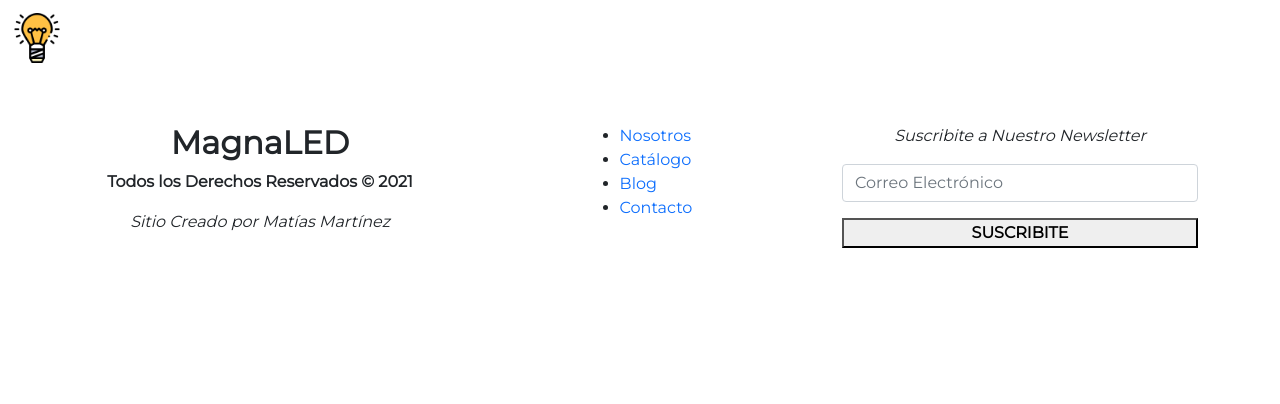
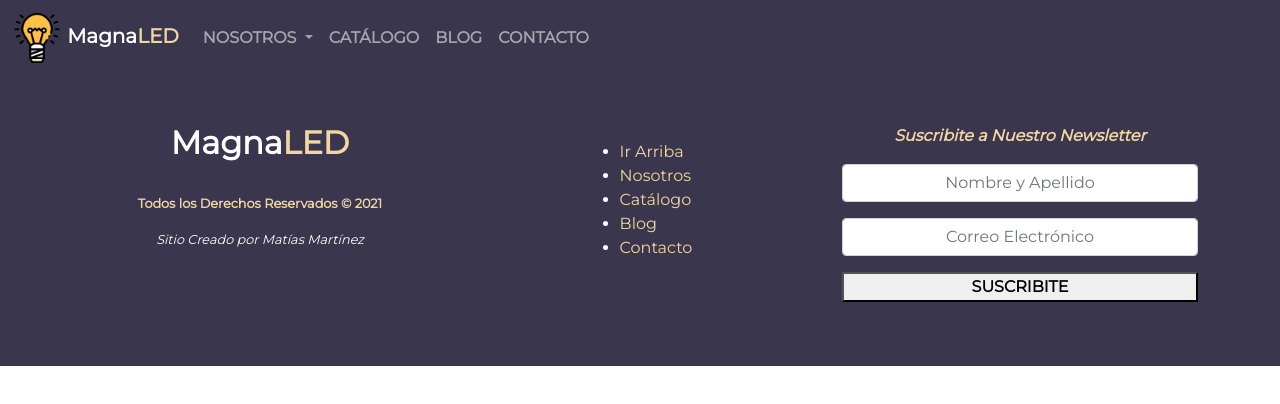
Before and after one commit to martinezmts/MagnaLED, a website: page blog/blog.html in a window 1280 px wide. Drawn offline with nearby package versions, Linux system fonts and the light colour scheme.

Commit message:
Header y Footer Actualizados a Todas las Páginas

```diff
--- a/blog/blog.html
+++ b/blog/blog.html
@@ -16,7 +16,7 @@
   </head>
   <body>
     <header>
-        <nav class="navbar navbar-expand-lg navbar-dark">
+        <nav class="navbar navbar-expand-lg navbar-dark" id="top">
             <div class="container-fluid">
                 <a href="../index.html" class="navbar-brand">
                     <img src="../img/logo/bombilla.png" alt="Logo de MagnaLED" class="d-inline-block align-text-center animate__animated animate__fadeInDown">
@@ -28,42 +28,46 @@
                 <div class="collapse navbar-collapse" id="navbarSupportedContent">
                     <ul class="navbar-nav me-auto mb-2 mb-lg-0">
                         <li class="nav-item dropdown">
-                            <a href="#" class="nav-link dropdown-toggle animate__animated animate__fadeInDown" id="navbarDropdown" role="button" data-bs-toggle="dropdown" aria-expanded="false">
+                            <a href="#" class="nav-link dropdown-toggle animate__animated animate__fadeInDown text-uppercase fw-bold" id="navbarDropdown" role="button" data-bs-toggle="dropdown" aria-expanded="false">
                                 Nosotros
                             </a>
                             <ul class="dropdown-menu" aria-labelledby="navbarDropdown">
-                                <li><a class="dropdown-item" href="../nosotros/nosotros.html">Nuestra Experiencia</a></li>
+                                <li><a class="dropdown-item fst-italic fw-bold" href="../nosotros/nosotros.html">Nuestra Experiencia</a></li>
                                 <li><hr class="dropdown-divider"></li>
-                                <li><a class="dropdown-item" href="../nosotros/nosotros.html">Más de Nosotros</a></li>
+                                <li><a class="dropdown-item fst-italic fw-bold" href="../nosotros/nosotros.html#masDeNosotros">Más de Nosotros</a></li>
                                 <li><hr class="dropdown-divider"></li>
-                                <li><a class="dropdown-item" href="../nosotros/nosotros.html">Recorrida Virtual</a></li>
+                                <li><a class="dropdown-item fst-italic fw-bold" href="../nosotros/nosotros.html#nosotrosUbicacion">¿Dónde estamos?</a></li>
                             </ul>
                         </li>
                         <li class="nav-item">
-                            <a href="../catalogo/catalogo.html" class="nav-link animate__animated animate__fadeInDown">Catálogo</a>
+                            <a href="../catalogo/catalogo.html" class="nav-link animate__animated animate__fadeInDown text-uppercase fw-bold">Catálogo</a>
                         </li>
                         <li class="nav-item">
-                            <a href="../blog/blog.html" class="nav-link animate__animated animate__fadeInDown">Blog</a>
+                            <a href="../blog/blog.html" class="nav-link animate__animated animate__fadeInDown text-uppercase fw-bold">Blog</a>
                         </li>
                         <li class="nav-item">
-                            <a href="../contacto/contacto.html" class="nav-link animate__animated animate__fadeInDown">Contacto</a>
+                            <a href="../contacto/contacto.html" class="nav-link animate__animated animate__fadeInDown text-uppercase fw-bold">Contacto</a>
                         </li>
                     </ul>
                 </div>
             </div>
         </nav>
     </header>
-    <footer>
+
+    <footer class="footer">
         <div class="container py-5">
             <div class="row contenidoFooter">
                 <div class="contenidoFooter__texto col-12 col-md-4">
-                    <h2 class="text-center  fw-bold">Magna<span class="fw-bold text-uppercase">Led</span></h2>
-                    <p class="fw-bold text-center">Todos los Derechos Reservados © 2021</p>
-                    <p class="fst-italic text-center">Sitio Creado por Matías Martínez</p>
+                    <h2 class="text-center fw-bold">Magna<span class="fw-bold text-uppercase">Led</span></h2>
+                    <p class="text-center pt-4 fw-bold contenidoFooter__texto--bl">Todos los Derechos Reservados © 2021</p>
+                    <p class="fst-italic text-center contenidoFooter__texto--sc">Sitio Creado por Matías Martínez</p>
                 </div>
-                <div class="contenidoFooter__nav col-12 col-md-4 d-flex justify-content-center">
+                <div class="contenidoFooter__nav col-12 col-md-4 d-flex justify-content-center py-3">
                     <nav>
                         <ul>
+                            <li>
+                                <a href="#top">Ir Arriba</a>
+                            </li>
                             <li>
                                 <a href="../nosotros/nosotros.html">Nosotros</a>
                             </li>
@@ -80,9 +84,10 @@
                     </nav>
                 </div>
                 <div class="contenidoFooter__newsletter col-12 col-md-4">
-                    <p class="fst-italic text-center">Suscribite a Nuestro Newsletter</p>
+                    <p class="fst-italic text-center fw-bold">Suscribite a Nuestro Newsletter</p>
                     <form class="d-flex flex-column">
-                        <input type="email" class="form-control me-2" placeholder="Correo Electrónico" aria-label="email">
+                        <input type="text" class="form-control me-2 text-center" placeholder="Nombre y Apellido" aria-label="name">
+                        <input type="email" class="form-control me-2 mt-3 text-center" placeholder="Correo Electrónico" aria-label="email">
                         <button class="boton text-uppercase fw-bold my-3">Suscribite</button>
                     </form>
                 </div>
--- a/scss/_footer.scss
+++ b/scss/_footer.scss
@@ -1,3 +1,36 @@
-.contenidoFooter__texto--fs {
-    font-size: 0.8rem;
+.footer {
+    background-color: $primario;
+    .contenidoFooter {
+        .contenidoFooter__texto {
+            h2 {
+                color: $blanco;
+                span {
+                    color: $secundario;
+                }
+            }
+            .contenidoFooter__texto--bl {
+                color: $secundario;
+                font-size: 0.8rem;
+            }
+            .contenidoFooter__texto--sc {
+                color: $blanco;
+                font-size: 0.8rem;
+            }
+        }
+    }
+    .contenidoFooter__nav {
+        ul {
+            color: $blanco;
+            li {
+                a{
+                    color: $secundario;
+                }
+            }
+        }
+    }
+    .contenidoFooter__newsletter {
+        p {
+            color: $secundario;
+        }
+    }
 }
--- a/scss/_header.scss
+++ b/scss/_header.scss
@@ -1,6 +1,18 @@
 .navbar {
-    img {
-        width: 50px;
-        height: 50px;
+    background-color: $primario;
+    a {
+        img {
+            width: 50px;
+            height: 50px;
+        }
+        h1 {
+            color: $blanco;
+            span {
+                color: $secundario;
+            }
+        }
+    }
+    .dropdown-menu {
+        background-color: $secundario;
     }
 }
```
Also changed, not shown: catalogo/catalogo.html (+19 -14 lines), contacto/contacto.html (+19 -14 lines), index.html (+20 -16 lines), nosotros/nosotros.html (+19 -14 lines), css/styles.css.
